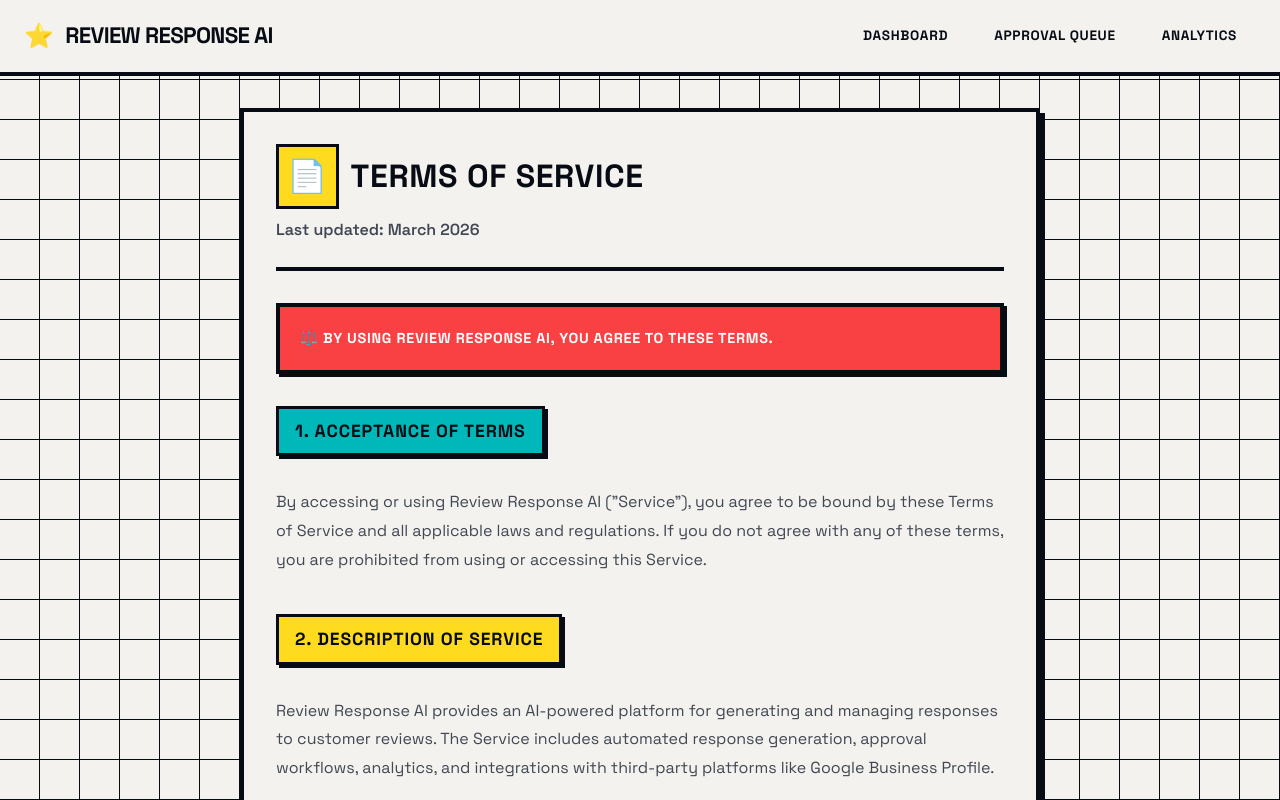
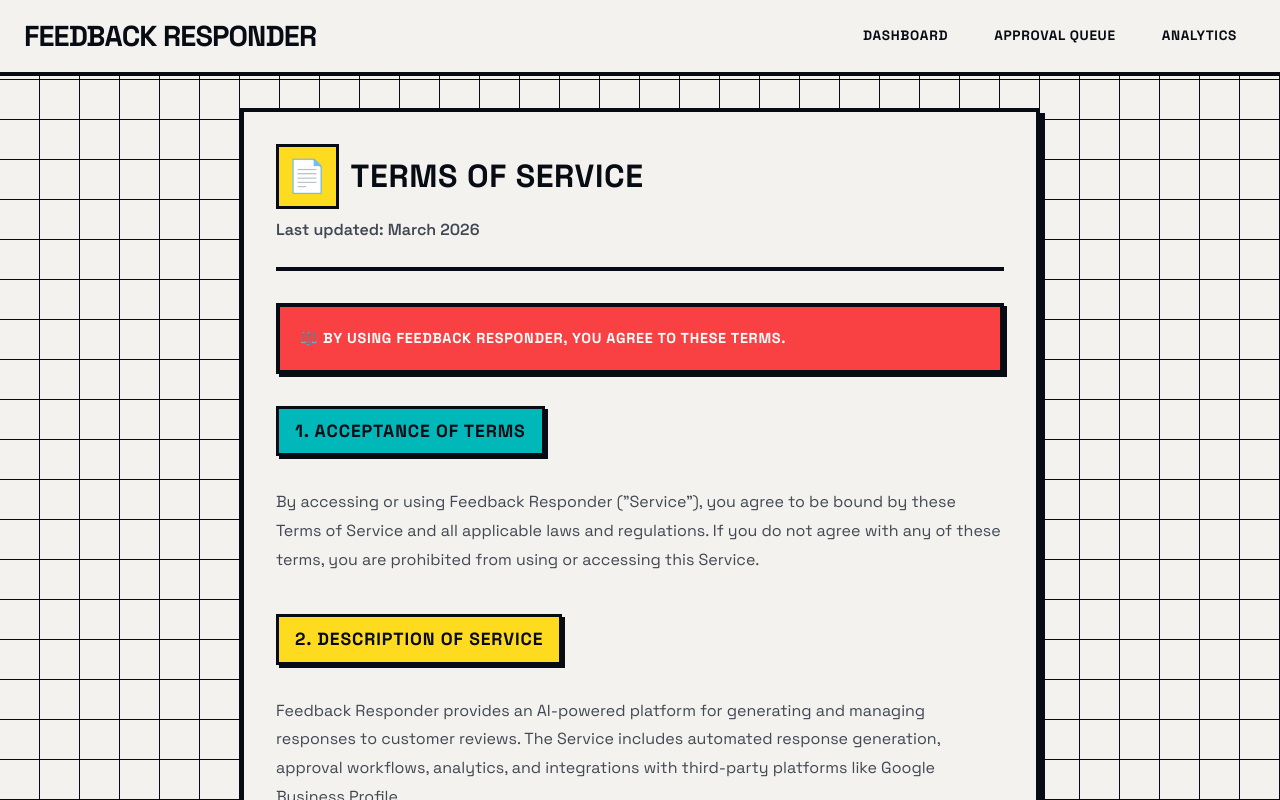
Before and after one commit to alexoviedo999/review-response-mvp, a React (Vite) app in the folder frontend/: page /terms in a window 1280 px wide. Shown: the top 800 px of the page. Built offline with nearby package versions, Linux system fonts and the light colour scheme; the HTML template or start-up script is replaced by a standard one.

Commit message:
feat: rebrand from Review Response AI to Feedback Responder
- Replace all 'Review Response AI' with 'Feedback Responder'
- Remove star emoji from header
- Increase header font size from 1.4rem to 1.8rem
- Update meta description

```diff
--- a/frontend/index.html
+++ b/frontend/index.html
@@ -3,8 +3,8 @@
 <head>
   <meta charset="UTF-8">
   <meta name="viewport" content="width=device-width, initial-scale=1.0">
-  <title>Review Response AI — Automated Review Management</title>
-  <meta name="description" content="AI-powered review response automation. Save time, improve customer satisfaction.">
+  <title>Feedback Responder — Automated Review Management</title>
+  <meta name="description" content="AI-powered feedback response automation. Save time, improve customer satisfaction.">
   <meta name="theme-color" content="#0d0f14">
   <link rel="preconnect" href="https://fonts.googleapis.com">
   <link rel="preconnect" href="https://fonts.gstatic.com" crossorigin>
--- a/frontend/src/App.jsx
+++ b/frontend/src/App.jsx
@@ -23,8 +23,7 @@ function App() {
       <header>
         <div className="header-content">
           <h1>
-            <span>⭐</span>
-            Review Response AI
+            Feedback Responder
           </h1>
 
           <button
@@ -62,7 +61,7 @@ function App() {
 
       <footer className="app-footer">
         <div className="footer-content">
-          <span>© 2026 Review Response AI</span>
+          <span>© 2026 Feedback Responder</span>
           <div className="footer-links">
             <Link to="/privacy">Privacy Policy</Link>
             <Link to="/terms">Terms of Service</Link>
--- a/frontend/src/components/Terms.jsx
+++ b/frontend/src/components/Terms.jsx
@@ -22,7 +22,7 @@ function Terms() {
           boxShadow: 'var(--shadow-sm)'
         }}>
           <p style={{ margin: 0, fontWeight: 700, textTransform: 'uppercase', letterSpacing: '0.05em', fontSize: '0.9rem' }}>
-            ⚖️ By using Review Response AI, you agree to these terms.
+            ⚖️ By using Feedback Responder, you agree to these terms.
           </p>
         </div>
 
@@ -43,7 +43,7 @@ function Terms() {
               1. Acceptance of Terms
             </h3>
             <p style={{ color: 'var(--fg-muted)', lineHeight: 1.8, marginTop: 'var(--space-4)' }}>
-              By accessing or using Review Response AI ("Service"), you agree to be bound by these Terms of
+              By accessing or using Feedback Responder ("Service"), you agree to be bound by these Terms of
               Service and all applicable laws and regulations. If you do not agree with any of these terms,
               you are prohibited from using or accessing this Service.
             </p>
@@ -65,7 +65,7 @@ function Terms() {
               2. Description of Service
             </h3>
             <p style={{ color: 'var(--fg-muted)', lineHeight: 1.8, marginTop: 'var(--space-4)' }}>
-              Review Response AI provides an AI-powered platform for generating and managing responses to
+              Feedback Responder provides an AI-powered platform for generating and managing responses to
               customer reviews. The Service includes automated response generation, approval workflows,
               analytics, and integrations with third-party platforms like Google Business Profile.
             </p>
--- a/frontend/src/index.css
+++ b/frontend/src/index.css
@@ -1,5 +1,5 @@
 /* ============================================
-   Review Response AI — Neo-Brutalism Design
+   Feedback Responder — Neo-Brutalism Design
    Bold, confident, playful aesthetic
    ============================================ */
 
@@ -138,7 +138,7 @@ header {
 }
 
 header h1 {
-  font-size: 1.4rem;
+  font-size: 1.8rem;
   font-weight: 800;
   display: flex;
   align-items: center;
```
